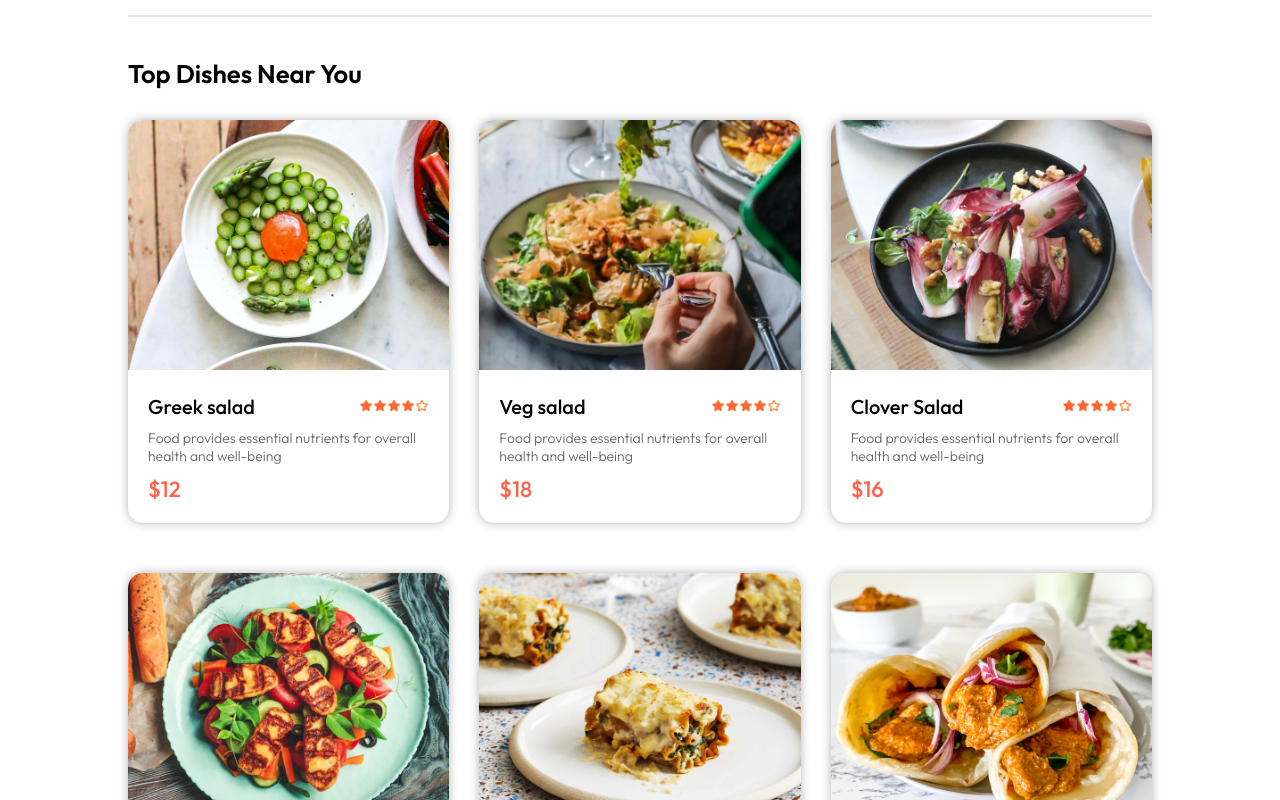
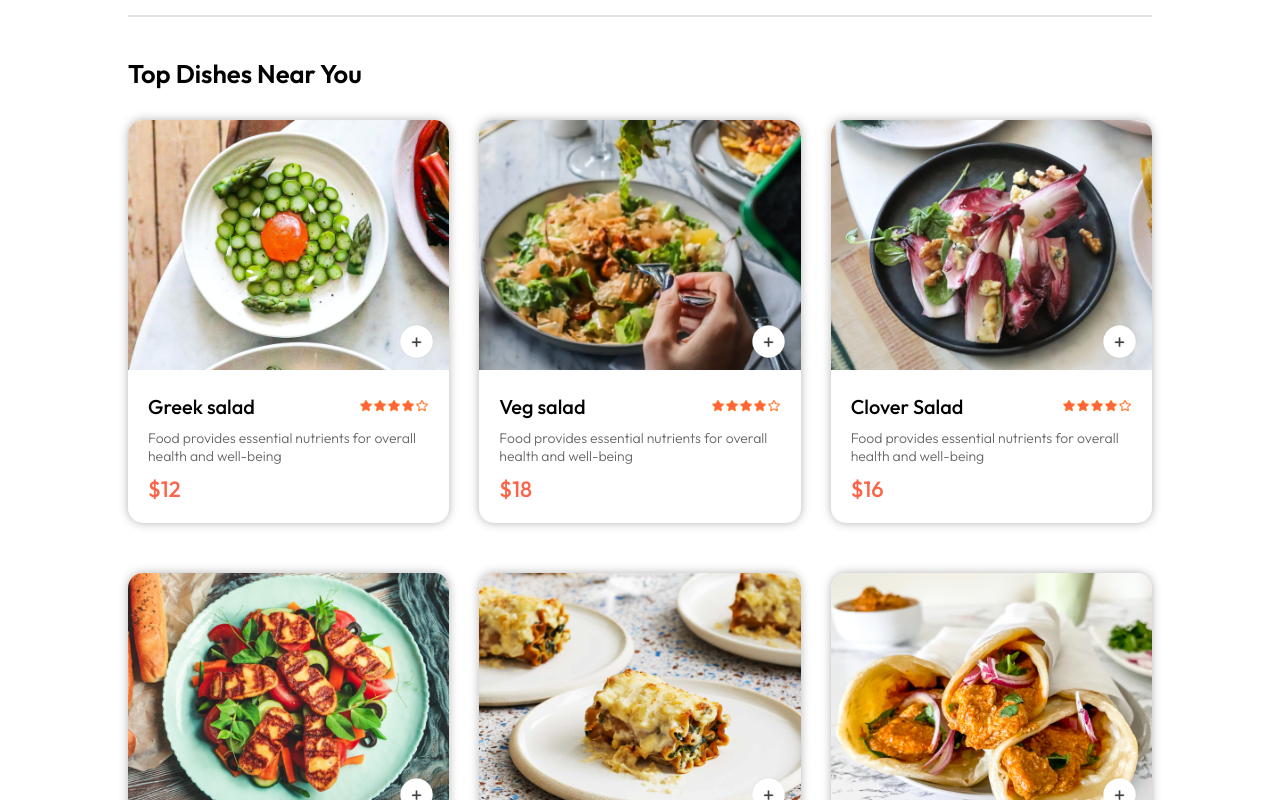
Before and after one commit to pererabsdt/Food_Delivery_Site, a React (Vite) app in the folder frontend/: page / in a window 1280 px wide. Shown: the part 920-1720 px from the top of the page. Built offline with nearby package versions, Linux system fonts and the light colour scheme.

Commit message:
Set up the frontend part of add item button for food

```diff
--- a/frontend/src/components/FoodItem/FoodItem.css
+++ b/frontend/src/components/FoodItem/FoodItem.css
@@ -45,3 +45,37 @@
     font-weight: 500;
     margin: 10px 0px 0px 0px;
 }
+
+.food-item-price-and-add{
+    justify-content: space-between;
+}
+
+.food-item-image-container{
+    position: relative;
+}
+
+.food-item-image-container .add{
+    width: 35px;
+    position: absolute;
+    bottom: 15px;
+    right: 15px;
+    cursor: pointer;
+    border-radius: 50%;
+}
+
+.food-item-counter{
+    position: absolute;
+    bottom: 15px;
+    right: 15px;
+    display: flex;
+    align-items: center;
+    gap: 10px;
+    padding: 6px;
+    border-radius: 50px;
+    background-color: white;
+    cursor: pointer;
+}
+
+.food-item-counter img{
+    width: 25px;
+}
--- a/frontend/src/components/FoodItem/FoodItem.jsx
+++ b/frontend/src/components/FoodItem/FoodItem.jsx
@@ -1,12 +1,23 @@
-import React from 'react'
+import React, { useState } from 'react'
 import './FoodItem.css'
 import { assets } from '../../assets/assets'
 
 const FoodItem = ({id, name, price, description, image}) => {
+
+    const [itemCount, setItemCount] = useState(0)
+
   return (
     <div className='food-item'>
-      <div className="food-item-image-container">
-        <img className='food-item-image' src={image} alt="" />
+        <div className="food-item-image-container">
+            <img className='food-item-image' src={image} alt="" />
+            {!itemCount
+                ?<img className='add' onClick={()=>setItemCount(prev=>prev+1)} src={assets.add_icon_white} />
+                :<div className='food-item-counter'>
+                    <img onClick={()=>setItemCount(prev=>prev-1)} src={assets.remove_icon_red} />
+                    <p>{itemCount}</p>
+                    <img onClick={()=>setItemCount(prev=>prev+1)} src={assets.add_icon_green} />
+                </div>
+            }
       </div>
       <div className="food-item-info">
         <div className="food-item-name-rating">
```
